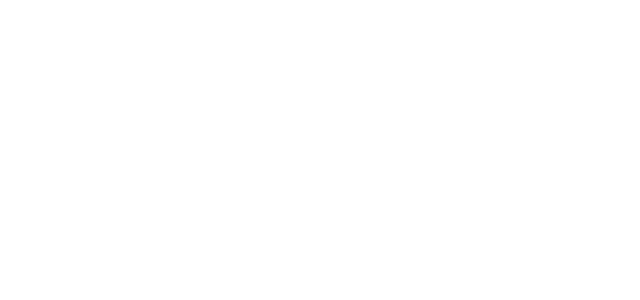
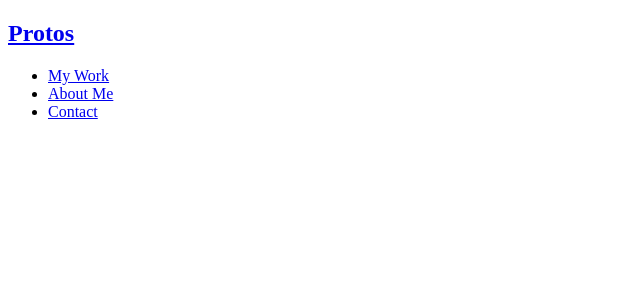
Before and after one commit to andre2xu/portfolio_photographer_portfolio, a React (Create React App) app: page / in a window 1280 px wide. Shown: the top 300 px of the page, without its empty margins (0-640 px from the left). Built offline with nearby package versions, Linux system fonts and the light colour scheme.

Commit message:
Created HTML for the navbar.

```diff
--- a/src/components/Navbar.tsx
+++ b/src/components/Navbar.tsx
@@ -1,7 +1,17 @@
+import { Link } from "react-router-dom";
+
+
+
 function Navbar() {
     return (
         <nav>
+            <h1><Link to={'/'}>Protos</Link></h1>
 
+            <ul className='navbar-links'>
+                <li><Link to={'/'}>My Work</Link></li>
+                <li><Link to={'/'}>About Me</Link></li>
+                <li><Link to={'/'}>Contact</Link></li>
+            </ul>
         </nav>
     );
 };
```
